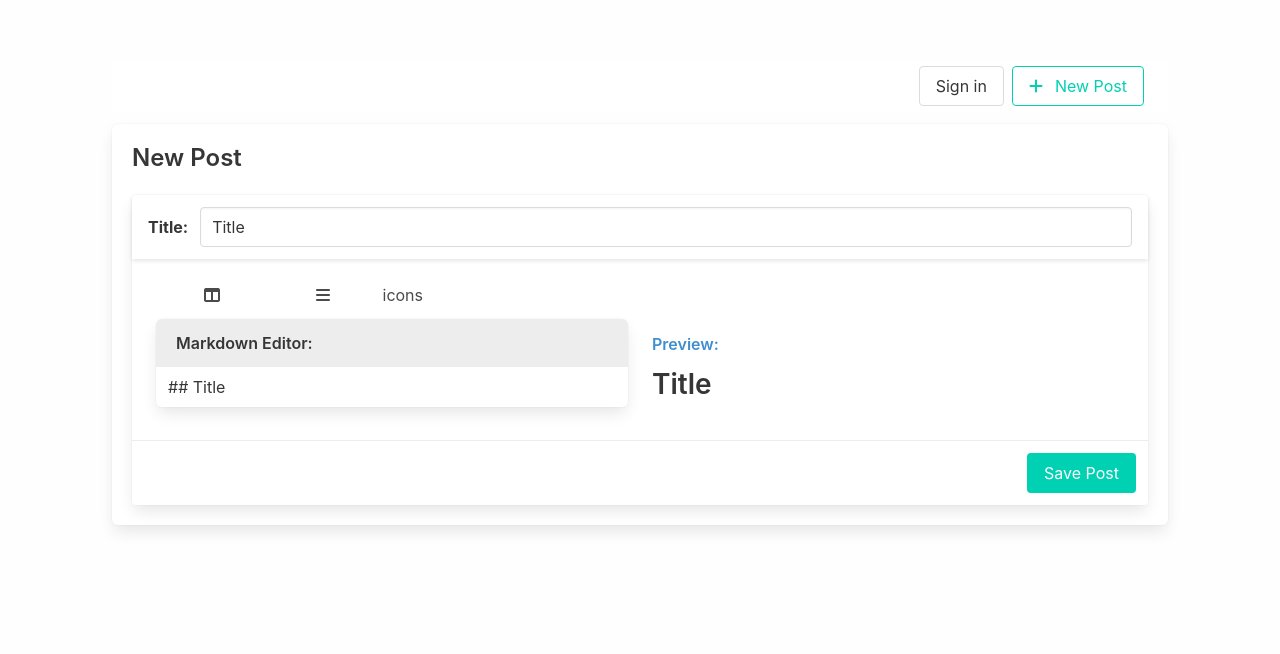
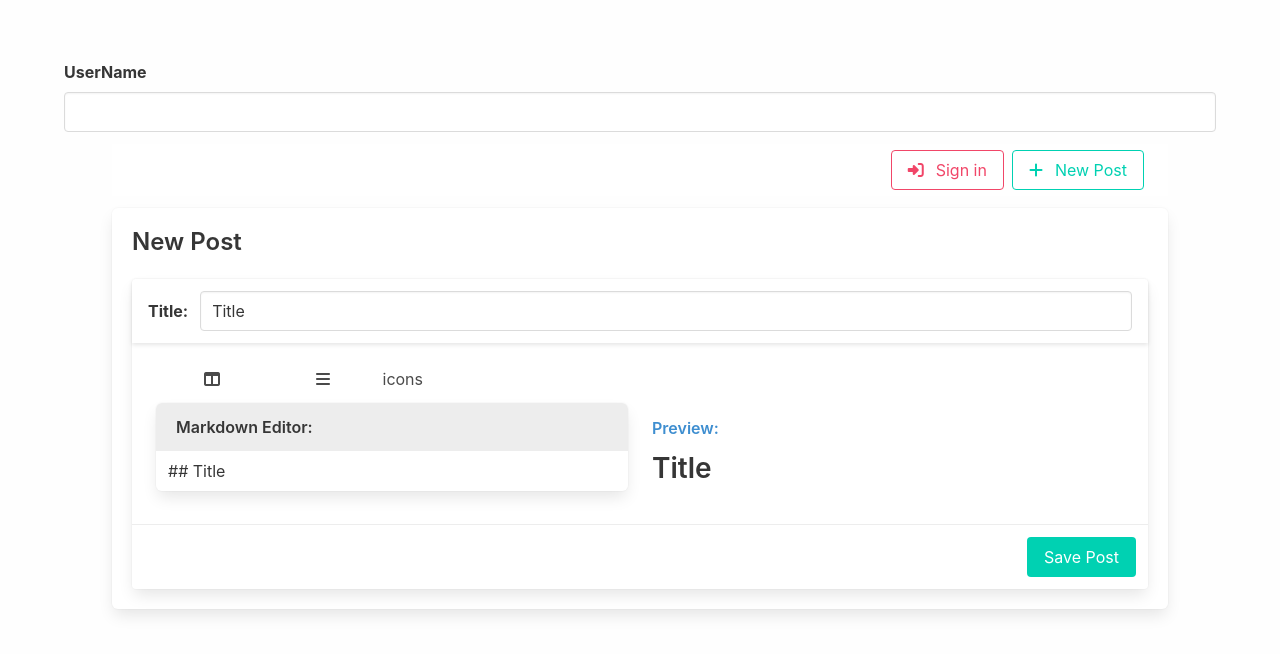
Before and after one commit to frzhen/Vue3-TS-CompAPI-Vite-Test, a Vue app: page /posts/new in a window 1280 px wide. Shown: the top 654 px of the page. Built offline with nearby package versions, Linux system fonts and the light colour scheme.

Commit message:
Created a custom 2-way binding component FormInput.vue

```diff
--- a/src/App.vue
+++ b/src/App.vue
@@ -1,15 +1,16 @@
 <script lang="ts" setup>
+import FormInput from "./components/FormInput.vue";
 import Navbar from "./components/Navbar.vue";
 import { useModal } from "./composables/modal";
-import {computed} from "vue";
+import { computed, ref } from "vue";
 
 const signInModal = useModal();
 const modalStyle = computed(() => {
   return {
     display: signInModal.show.value ? 'block' : 'none'
   }
-})
-
+});
+const username = ref('');
 </script>
 <template>
   <div class="modal" :style="modalStyle">
@@ -24,8 +25,10 @@
     </button>
   </div>
   <div class="container">
+    <FormInput name="UserName" v-model="username" />
     <Navbar />
     <RouterView />
+    {{ username }}
   </div>
 </template>
 
--- /dev/null
+++ b/src/components/FormInput.vue
@@ -0,0 +1,33 @@
+<!--
+  * @Author: Fred R. Zhen
+  * @Date: 2022/12/25 13:25
+  * @Email: fred.zhen@gmail.com
+-->
+<script setup lang="ts">
+defineProps<{
+  name: string,
+  modelValue: string,
+}>();
+
+const emit = defineEmits<{
+  (event: 'update:modelValue', value: string): void
+}>();
+
+const handleInput = (e: Event) => {
+  const value = (e.target as HTMLInputElement).value;
+  emit('update:modelValue', value);
+}
+</script>
+
+<template>
+  <div class="field">
+    <label :for="name" class="label">{{ name }}</label>
+    <div class="control">
+      <input type="text" :id="name" class="input" :value="modelValue" @input="handleInput">
+    </div>
+  </div>
+</template>
+
+<style lang='scss' scoped>
+
+</style>
--- a/src/components/Navbar.vue
+++ b/src/components/Navbar.vue
@@ -14,7 +14,8 @@
   <div class="navbar mx-6">
     <div class="navbar-end">
       <div class="buttons">
-        <button class="button" @click="modal.showModal()">
+        <button class="button is-danger is-outlined" @click="modal.showModal()">
+          <i class="fa-solid fa-right-to-bracket mr-3" />
           Sign in
         </button>
         <RouterLink to="/posts/new" class="button is-primary is-outlined mr-5">
```
